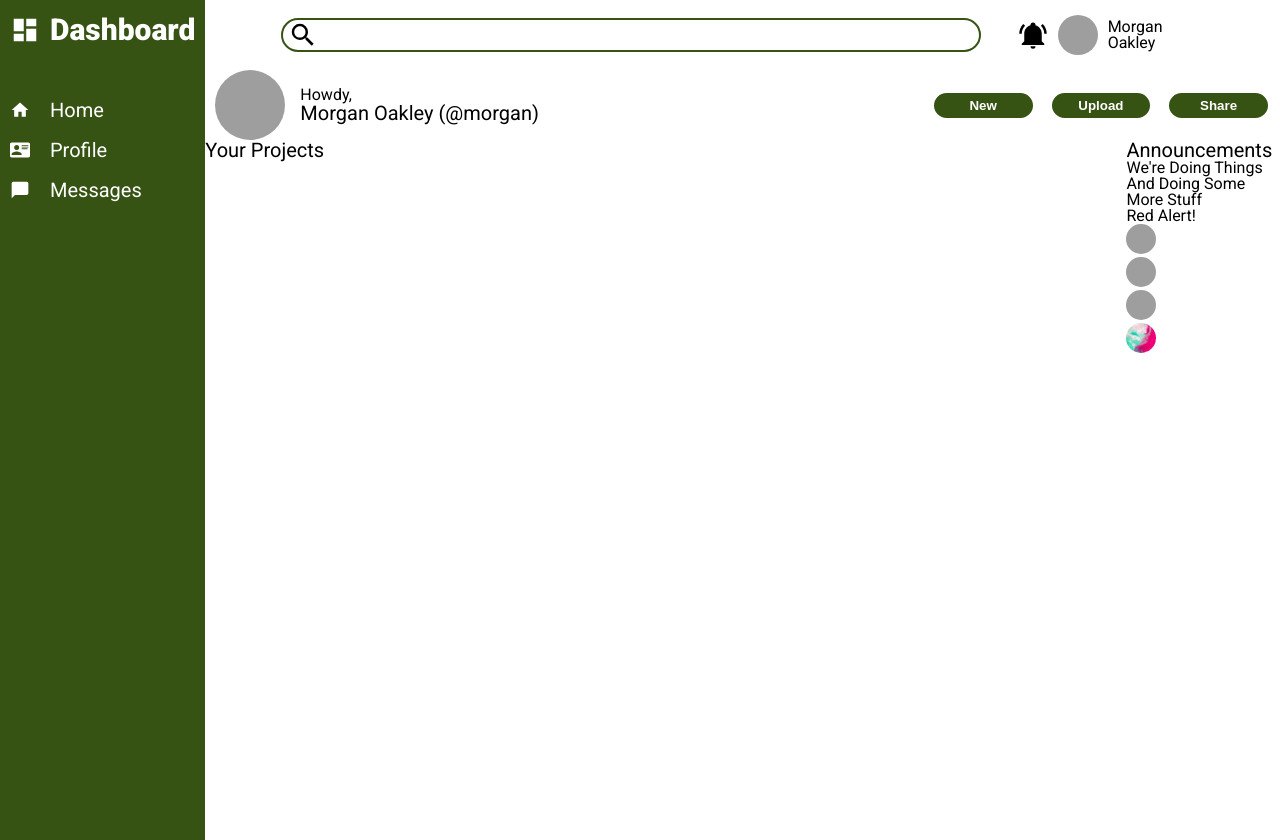
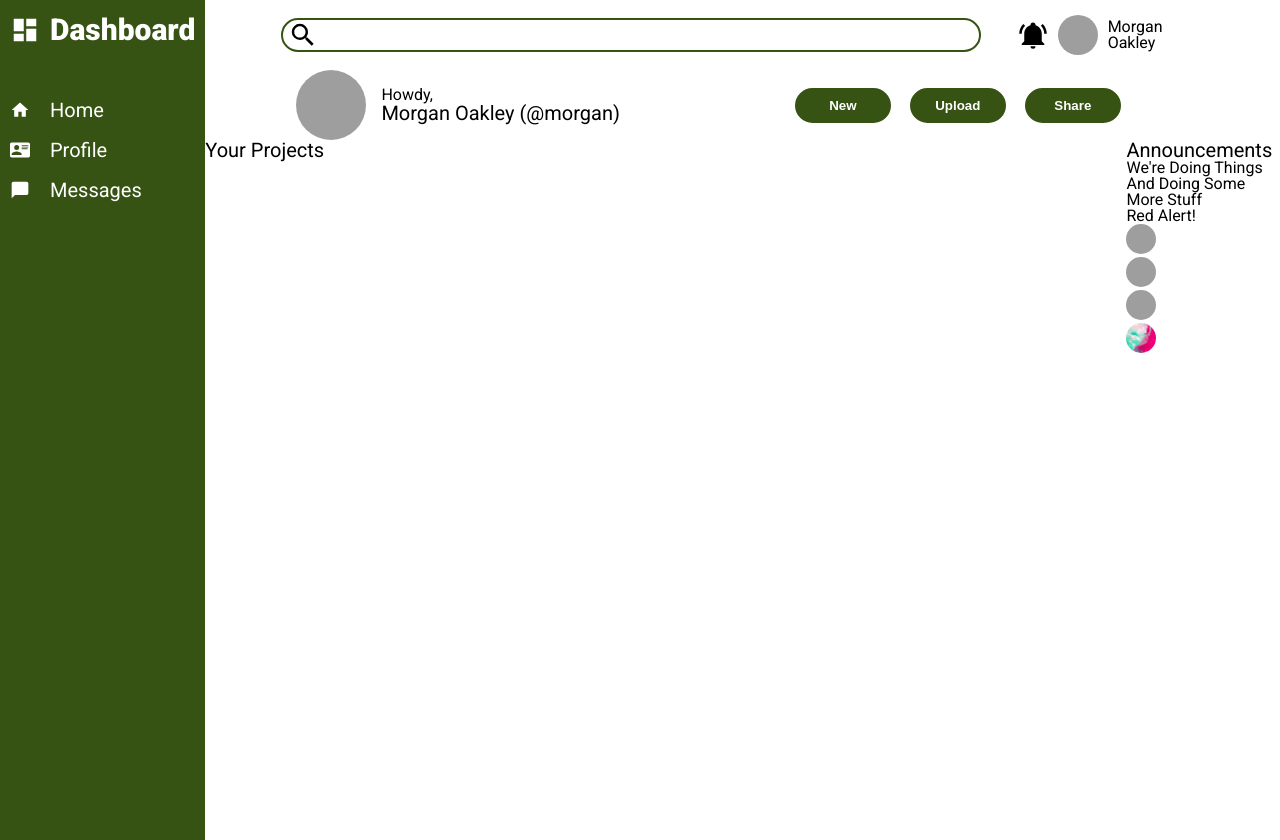
Before and after one commit to matterramun/grid-admin-dashboard, a plain HTML site: page index.html in a window 1280 px wide. Drawn offline with Linux system fonts and the light colour scheme; grey boxes are pictures that could not be loaded.

Commit message:
Optimize Action Center positioning and button sizing. Add grid spacers.

```diff
--- a/index.html
+++ b/index.html
@@ -32,6 +32,7 @@
             <h3>Morgan Oakley</h3>
         </div>
         <div class="action-center">
+            <div class="spacer"></div>
             <img src="./assets/profile-pics/pexels-alexander-ant-7004697.jpg" alt="" class="profile-pic" style="height:70px; width: 70px;"/>
             <class class="welcome-container">
                 <p>Howdy,</p>
--- a/styles.css
+++ b/styles.css
@@ -148,7 +148,7 @@ h2 {
 
 .action-center{
     display: grid;
-    grid-template-columns: .5fr 6fr repeat(3,1fr);
+    grid-template-columns: 1fr .5fr 6fr repeat(3,100px) 2fr;
     align-items: center;
     gap: 15px;
     padding: 0 10px;
@@ -159,8 +159,9 @@ button {
     border: 2px solid white;
     color: white;
     font-weight: bold;
-    border-radius: 15px;
-    padding: 5px 15px;
+    border-radius: 25px;
+    width: 100px;
+    padding: 10px 15px;
 }
 
 button:hover {
```
